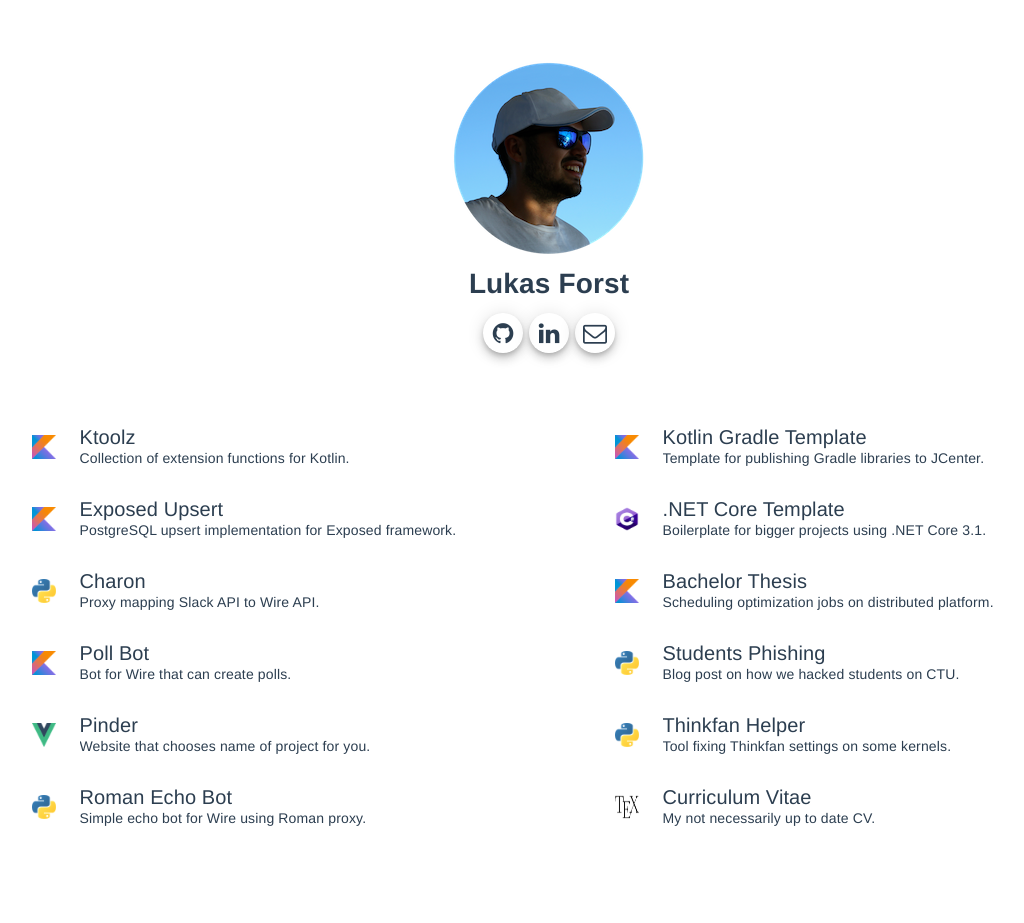
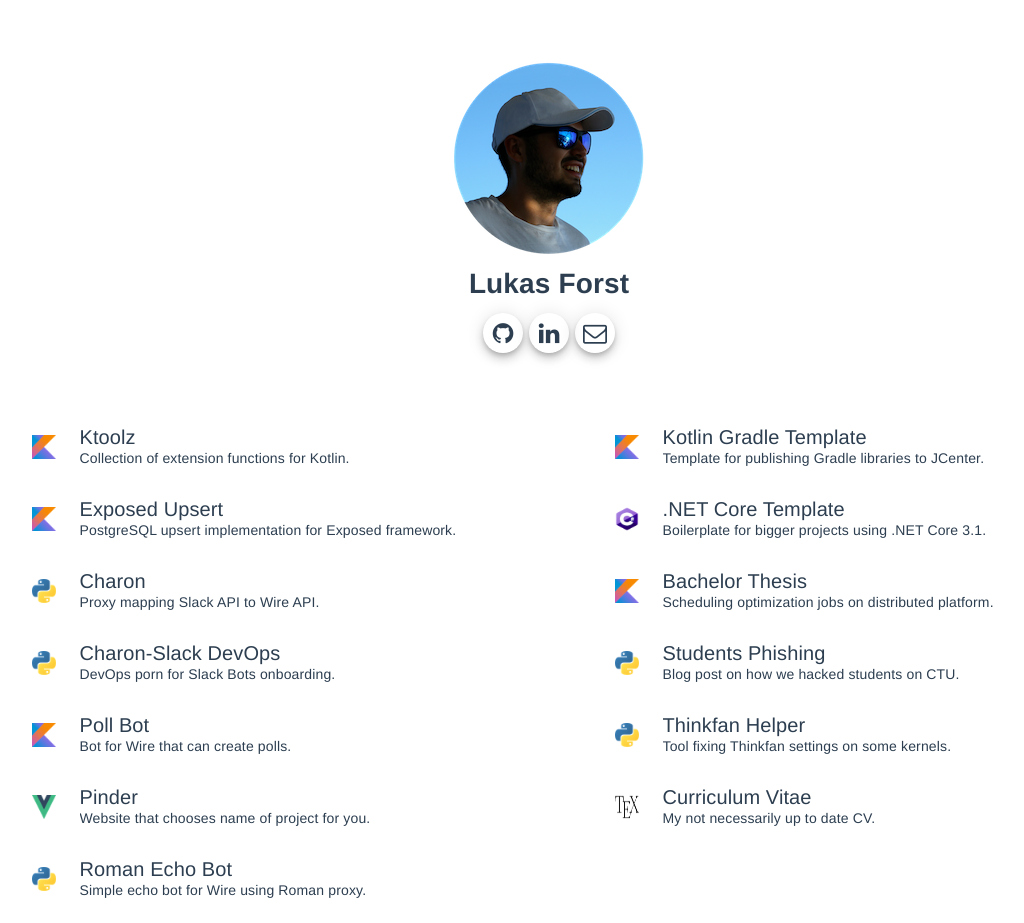
Before and after one commit to LukasForst/lukas.forst.dev, a Vue app: page / in a window 1280 px wide. Shown: the whole page, without its empty margins (91-1115 px from the left). Before the commit the page ends 851 px from the top, so only its background shows below. Built offline with nearby package versions, Linux system fonts and the light colour scheme.

Commit message:
add Charon-Slack DevOps

```diff
--- a/src/componenets/Projects.vue
+++ b/src/componenets/Projects.vue
@@ -36,6 +36,12 @@
                         title: 'Charon',
                         description: 'Proxy mapping Slack API to Wire API.',
                         githubLink: 'https://github.com/wireapp/charon',
+                        language: 'python'
+                    },
+                    {
+                        title: 'Charon-Slack DevOps',
+                        description: 'DevOps porn for Slack Bots onboarding.',
+                        githubLink: 'https://github.com/LukasForst/slack-onboarding-bot',
                         language: 'python'
                     },
                     {
```
